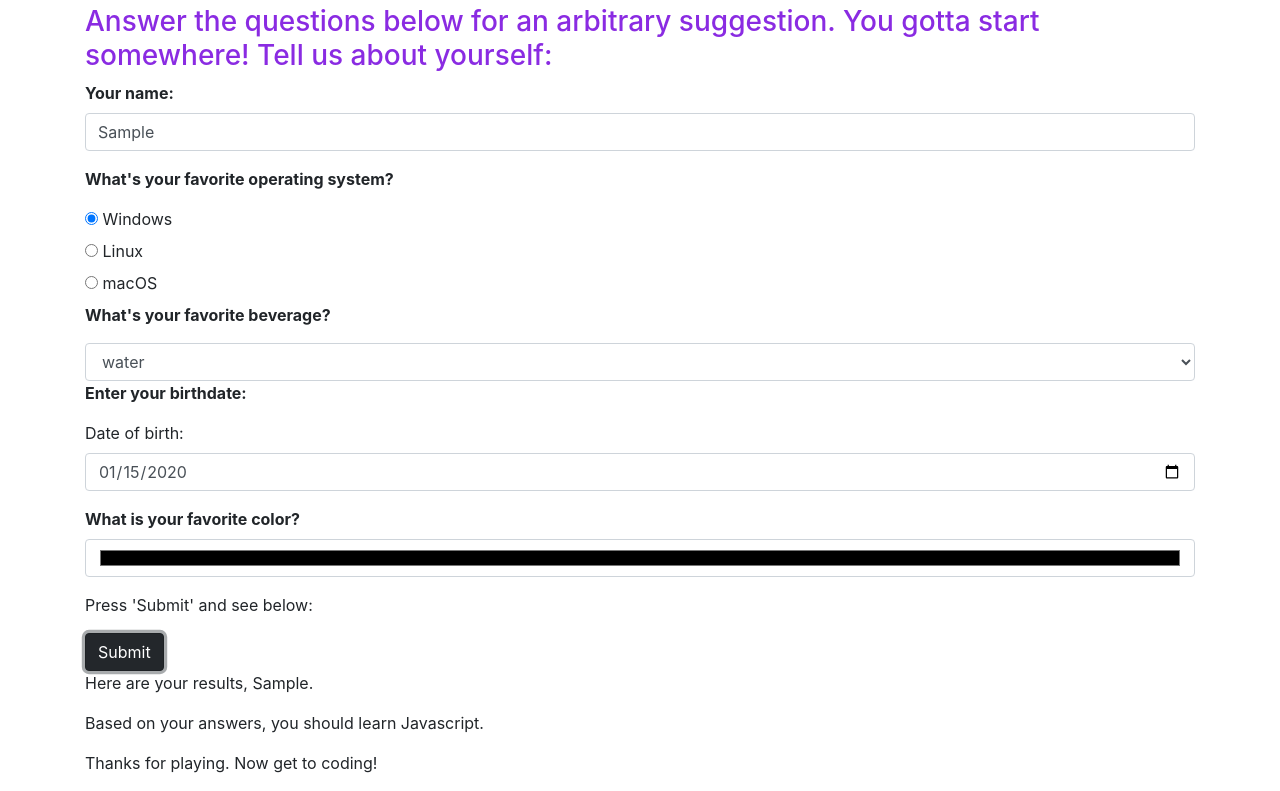
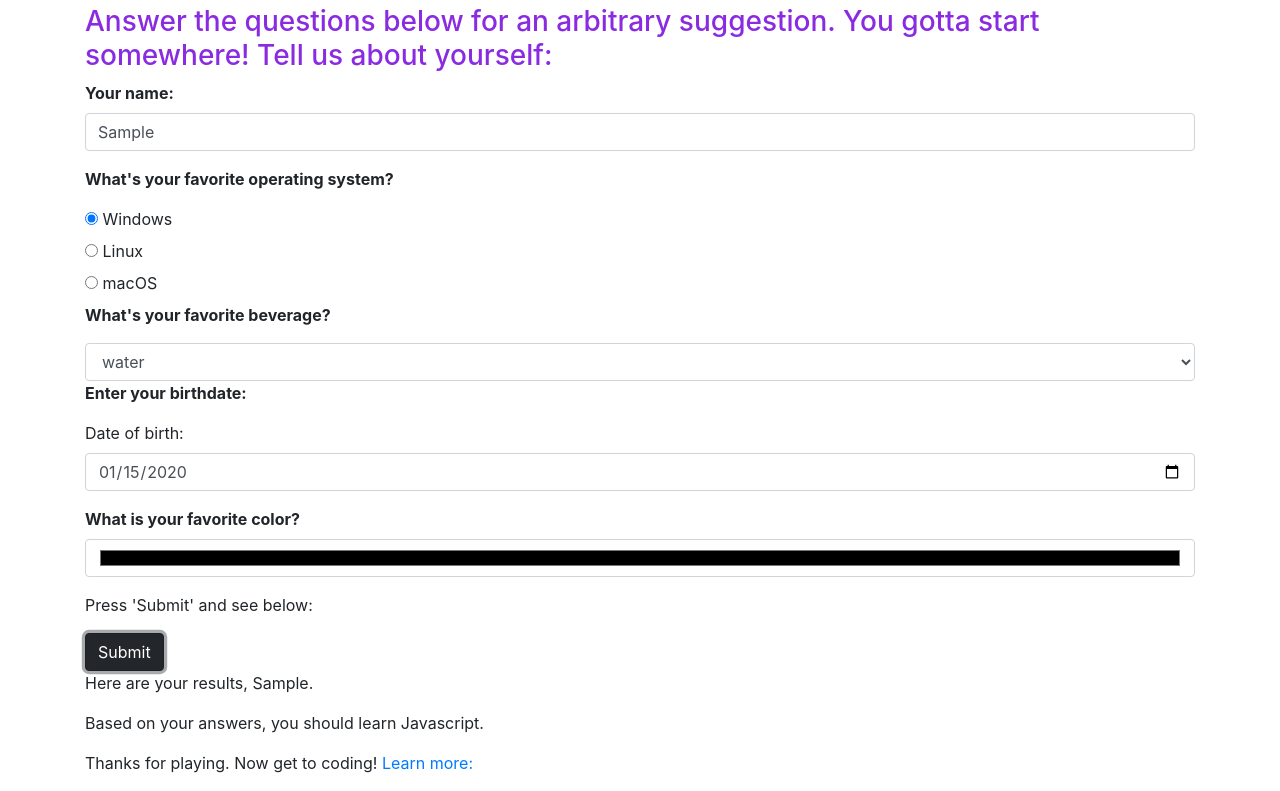
Before and after one commit to dani-renner/language-suggestion, a plain HTML site: page index.html in a window 1280 px wide. Both pictures are taken after typing "Sample", "2020-01-15" into the empty fields and a click on the button "Submit". Shown: the part 116-907 px from the top of the page. Drawn offline with Linux system fonts and the light colour scheme.

Commit message:
add links to the programming languages that are suggested's wikipedias

```diff
--- a/index.html
+++ b/index.html
@@ -63,22 +63,22 @@
     <div class="output1">
       <p>Here are your results, <span class="userName"></span>.</p>
       <p>Based on your answers, you should learn C#.</p>
-      <p>Thanks for playing. Now get to coding!</p>
+      <p>Thanks for playing. Now get to coding! <a href="https://en.wikipedia.org/wiki/C_Sharp_(programming_language)">Learn more:</a></p>
     </div>
     <div class="output2">
       <p>Here are your results, <span class="userName"></span>.</p>
       <p>Based on your answers, you should learn Ruby on Rails.</p>
-      <p>Thanks for playing. Now get to coding!</p>
+      <p>Thanks for playing. Now get to coding! <a href="https://en.wikipedia.org/wiki/Ruby_on_Rails">Learn more:</a></p>
     </div>
     <div class="output3">
       <p>Here are your results, <span class="userName"></span>.</p>
       <p>Based on your answers, you should learn Javascript.</p>
-      <p>Thanks for playing. Now get to coding!</p>
+      <p>Thanks for playing. Now get to coding! <a href="https://en.wikipedia.org/wiki/JavaScript">Learn more:</a></p>
     </div>
     <div class="output4">
       <p>Here are your results, <span class="userName"></span>.</p>
       <p>Based on your answers, you should learn Python.</p>
-      <p>Thanks for playing. Now get to coding!</p>
+      <p>Thanks for playing. Now get to coding! <a href="https://en.wikipedia.org/wiki/Python_(programming_language)">Learn more:</a></p>
     </div>
   </div>
 </body>
```
